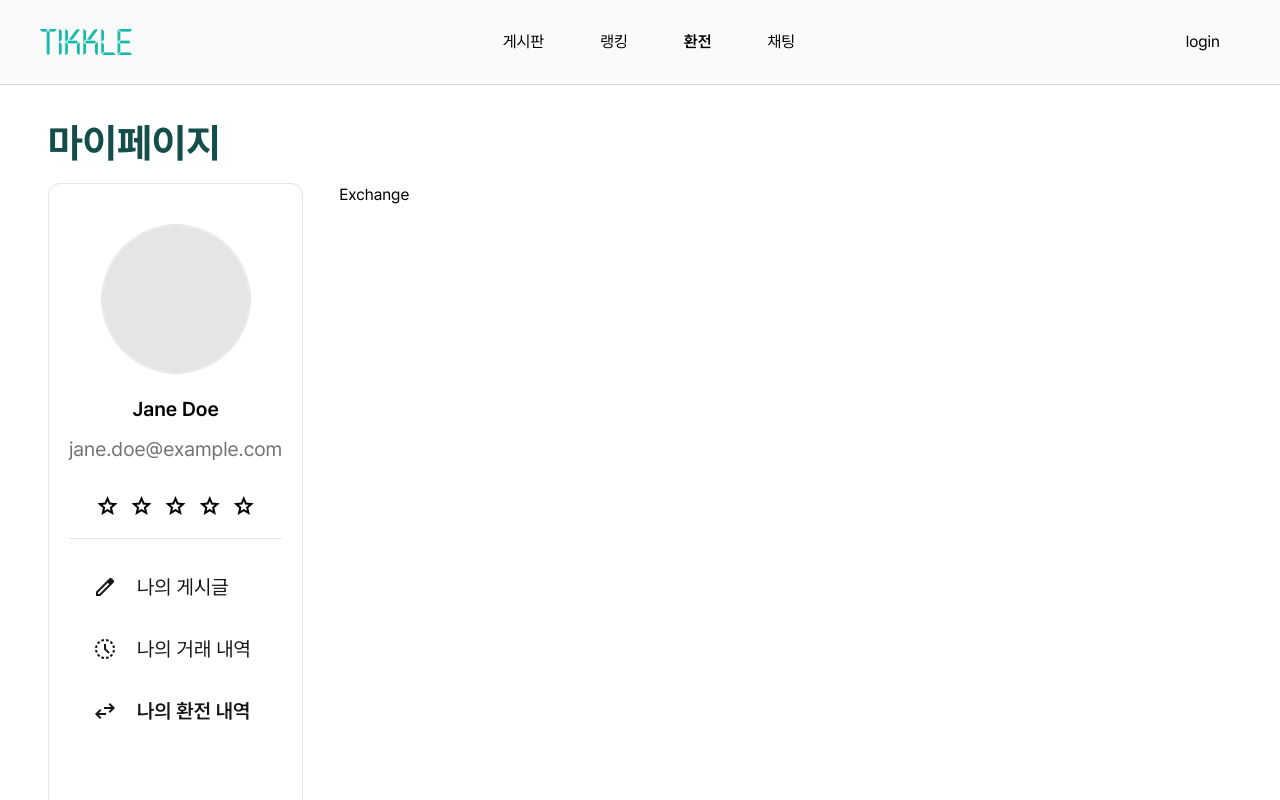
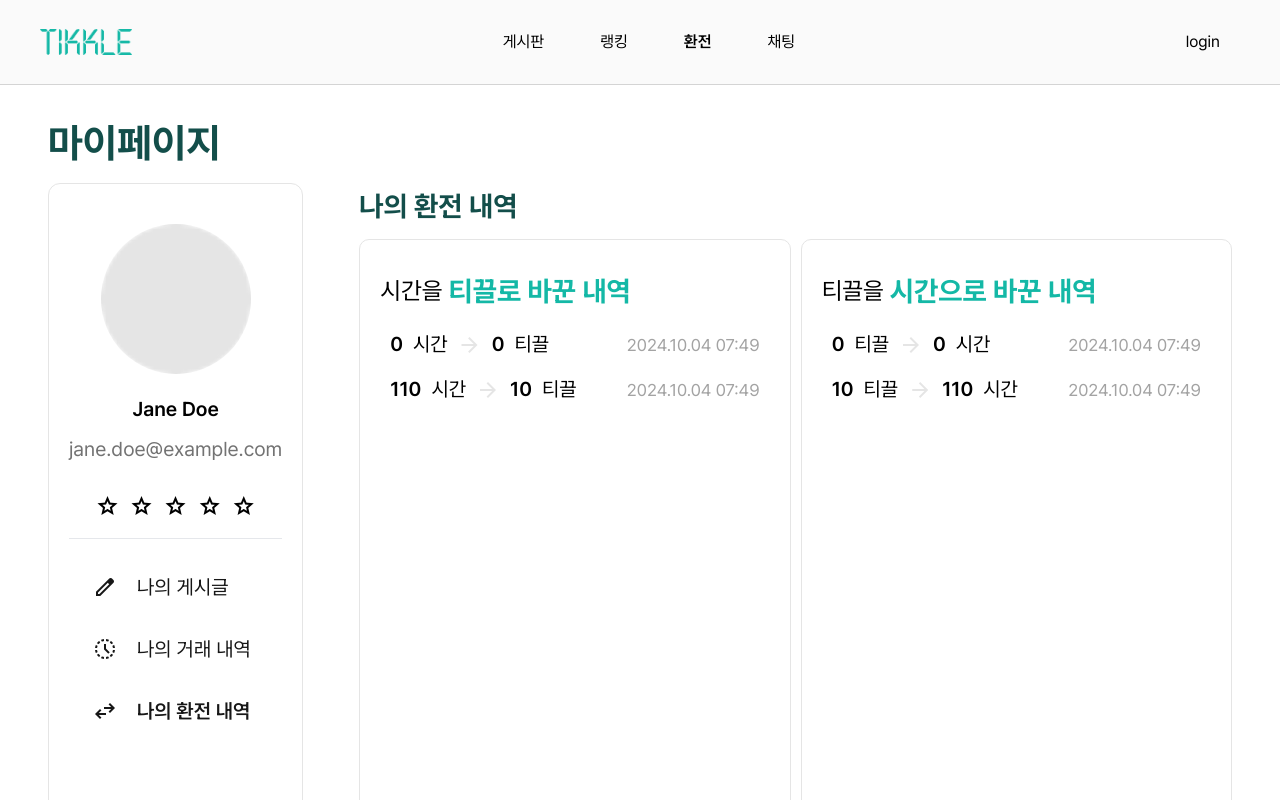
Before and after one commit to tikkle-a501/tikkle, a Next.js app in the folder front/tikkle/: page /mypage/exchange in a window 1280 px wide. Shown: the top 800 px of the page. Built offline with nearby package versions, Linux system fonts and the light colour scheme.

Commit message:
feat: 마이페이지-나의 환전 내역 페이지 마크업

```diff
--- a/front/tikkle/src/app/mypage/exchange/page.tsx
+++ b/front/tikkle/src/app/mypage/exchange/page.tsx
@@ -1,3 +1,33 @@
+import ExchangeList from "@/components/list/ExchangeList";
+
 export default function Exchange() {
-  return <div>Exchange</div>;
+  return (
+    <div className="flex w-full flex-col gap-10">
+      <span className="py-6 text-28 font-bold leading-34 text-teal900">
+        나의 환전 내역
+      </span>
+      <div className="flex flex-row gap-10">
+        <div className="scrollbar-custom flex h-[737px] w-full flex-col overflow-y-auto rounded-10 border border-warmGray200 p-20">
+          <div className="flex items-center space-x-6 py-14">
+            <span className="text-24 leading-30">시간을</span>
+            <span className="text-28 font-700 leading-34 text-teal500">
+              티끌로 바꾼 내역
+            </span>
+          </div>
+          <ExchangeList mode="toTikkle" time={0} tikkle={0} />
+          <ExchangeList mode="toTikkle" time={110} tikkle={10} />
+        </div>
+        <div className="scrollbar-custom flex w-full flex-col overflow-y-auto rounded-10 border border-warmGray200 p-20">
+          <div className="flex items-center space-x-6 py-14">
+            <span className="text-24 leading-30">티끌을</span>
+            <span className="text-28 font-700 leading-34 text-teal500">
+              시간으로 바꾼 내역
+            </span>
+          </div>
+          <ExchangeList mode="toTime" time={0} tikkle={0} />
+          <ExchangeList mode="toTime" time={110} tikkle={10} />
+        </div>
+      </div>
+    </div>
+  );
 }
--- a/front/tikkle/src/app/mypage/layout.tsx
+++ b/front/tikkle/src/app/mypage/layout.tsx
@@ -16,7 +16,7 @@ export default function ChatLayout({
   return (
     <>
       <div className="text-40 font-bold text-teal900">마이페이지</div>
-      <div className="flex gap-36">
+      <div className="flex gap-56">
         <InfoBox
           profileImg={testData.profileImg}
           name={testData.name}
--- a/front/tikkle/src/app/mypage/trade/page.tsx
+++ b/front/tikkle/src/app/mypage/trade/page.tsx
@@ -38,7 +38,7 @@ export default function Trade() {
   ];
 
   return (
-    <div className="flexflex-col gap-10">
+    <div className="flex flex-col gap-10">
       <span className="py-6 text-28 font-bold leading-34 text-teal-900">
         나의 거래 내역
       </span>
--- /dev/null
+++ b/front/tikkle/src/components/list/ExchangeList.tsx
@@ -0,0 +1,52 @@
+interface ExchangeListProps {
+  time: number;
+  tikkle: number;
+  mode: "toTikkle" | "toTime";
+}
+
+const formatDate = (date: Date): string => {
+  const year = date.getFullYear();
+  const month = String(date.getMonth() + 1).padStart(2, "0");
+  const day = String(date.getDate()).padStart(2, "0");
+  const hours = String(date.getHours()).padStart(2, "0");
+  const minutes = String(date.getMinutes()).padStart(2, "0");
+
+  return `${year}.${month}.${day} ${hours}:${minutes}`;
+};
+
+const ExchangeList: React.FC<ExchangeListProps> = ({ time, tikkle, mode }) => {
+  const currentDate = new Date();
+
+  return (
+    <div className="flex w-full flex-row items-center justify-between p-10">
+      <div className="flex items-center gap-10">
+        {mode === "toTikkle" ? (
+          <>
+            <span className="text-20 font-600 leading-25">{time}</span>
+            <span className="text-20 leading-25">시간</span>
+            <span className="material-symbols-outlined text-warmGray200">
+              arrow_forward
+            </span>
+            <span className="text-20 font-600 leading-25">{tikkle}</span>
+            <span className="text-20 leading-25">티끌</span>
+          </>
+        ) : (
+          <>
+            <span className="text-20 font-600 leading-25">{tikkle}</span>
+            <span className="text-20 leading-25">티끌</span>
+            <span className="material-symbols-outlined text-warmGray200">
+              arrow_forward
+            </span>
+            <span className="text-20 font-600 leading-25">{time}</span>
+            <span className="text-20 leading-25">시간</span>
+          </>
+        )}
+      </div>
+      <span className="text-17 leading-22 text-warmGray400">
+        {formatDate(currentDate)}
+      </span>
+    </div>
+  );
+};
+
+export default ExchangeList;
```
